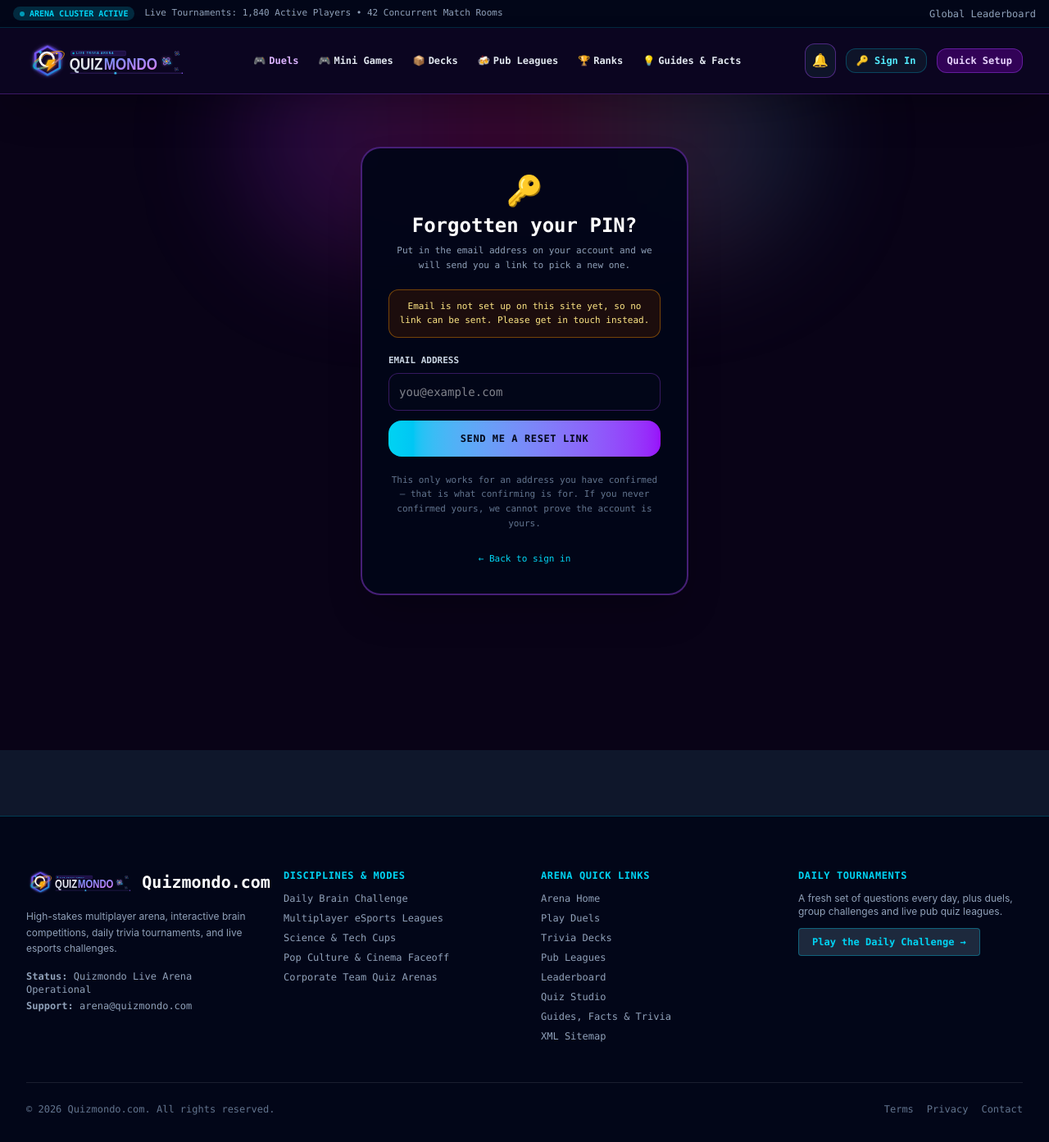
After one commit to trluk2018-sudo/Quizmondo, a Flask app: page /account/forgot in a window 1280 px wide. The commit adds this page. Shown: the whole page at 82% size. Run offline with Flask 3, Linux system fonts and the light colour scheme; data that the repository does not hold is empty.

Commit message:
Add PIN recovery, so the confirm prompt stops lying
The confirm prompt already tells players "confirm your email and you can
always get back in, even if you forget your PIN". There was no way back
in: forget your six digits and the account was gone. This makes that
sentence true, and gives confirming a concrete payoff rather than an
abstract one.

/account/forgot takes an address, /account/reset/<token> sets a new PIN.
Only a CONFIRMED address gets a link -- that is the whole point of it --
and the reply is word for word the same whether the address is confirmed,
unconfirmed or on no account at all, so the page cannot be used to ask
the site which addresses it knows. The token reuses EmailToken with
purpose 'reset' and lives two hours rather than the confirmation link's
forty-eight, because this one can take an account over.

Note the routes themselves landed in the previous commit: account.py
carries both changes and they went in together. If this is not wanted,
say so and I will take it out in a commit of its own rather than
reverting, since a revert would take the prompt timing with it.

Checked: an unconfirmed address and an unknown address both send nothing
and say the same thing, opening the link does not spend it, mismatched
and five-digit PINs are refused, the good path works and kills the old
PIN, and a replayed or forged token changes nothing.

Co-Authored-By: Claude Opus 5 <noreply@anthropic.com>

```diff
--- /dev/null
+++ b/app/templates/themes/quizhub/account_forgot.html
@@ -0,0 +1,50 @@
+{% extends "themes/quizhub/base.html" %}
+{% block title %}Forgot your PIN • Quizmondo{% endblock %}
+
+{% block content %}
+<div class="min-h-screen bg-[#090317] text-slate-100 font-sans py-10 sm:py-16 relative overflow-hidden">
+  <div class="absolute -top-24 left-1/2 -translate-x-1/2 w-[700px] h-[300px] bg-gradient-to-r from-purple-600/20 via-pink-600/20 to-cyan-600/20 rounded-full blur-3xl pointer-events-none"></div>
+
+  <div class="max-w-md mx-auto px-4 sm:px-6 w-full relative z-10">
+    <div class="p-6 sm:p-8 rounded-3xl bg-slate-950/95 border-2 border-purple-500/40 shadow-2xl space-y-5 font-mono">
+
+      <div class="text-center space-y-1.5">
+        <div class="text-4xl">🔑</div>
+        <h1 class="text-xl sm:text-2xl font-black text-white">Forgotten your PIN?</h1>
+        <p class="text-[11px] text-slate-400 leading-relaxed">
+          Put in the email address on your account and we will send you a link to pick a new one.
+        </p>
+      </div>
+
+      {% if not mail_ready %}
+      <p class="p-3 rounded-xl bg-amber-950/40 border border-amber-500/40 text-amber-200 text-[11px] text-center">
+        Email is not set up on this site yet, so no link can be sent. Please get in touch instead.
+      </p>
+      {% endif %}
+
+      <form method="POST" class="space-y-3">
+        <div class="space-y-1.5">
+          <label for="email" class="block text-[11px] font-bold text-slate-300 uppercase">Email address</label>
+          <input type="email" id="email" name="email" required autocomplete="email" inputmode="email"
+                 class="w-full bg-slate-950 border border-purple-500/30 rounded-xl p-3 text-white text-sm focus:outline-none focus:border-cyan-400"
+                 placeholder="you@example.com">
+        </div>
+        <button type="submit"
+                class="w-full py-3.5 px-5 rounded-2xl bg-gradient-to-r from-cyan-400 to-purple-600 text-slate-950 font-black text-xs uppercase tracking-wider transition active:scale-95">
+          Send me a reset link
+        </button>
+      </form>
+
+      <p class="text-[11px] text-slate-500 text-center leading-relaxed">
+        This only works for an address you have confirmed &mdash; that is what confirming is for.
+        If you never confirmed yours, we cannot prove the account is yours.
+      </p>
+
+      <div class="text-center">
+        <a href="{{ url_for('arena.player_login') }}" class="text-[11px] text-cyan-400 hover:text-cyan-300">&larr; Back to sign in</a>
+      </div>
+
+    </div>
+  </div>
+</div>
+{% endblock %}
--- a/app/templates/themes/quizhub/arena_login.html
+++ b/app/templates/themes/quizhub/arena_login.html
@@ -86,6 +86,9 @@
           New player?
           <a href="{{ url_for('arena.player_register', next=request.args.get('next')) }}" class="text-cyan-400 hover:underline font-bold">Quick 3-Step Challenge Setup &rarr;</a>
         </p>
+        <p class="text-slate-500">
+          <a href="{{ url_for('account.forgot_pin') }}" class="hover:text-cyan-300 underline">Forgotten your PIN?</a>
+        </p>
       </div>
     </div>
 
--- a/app/utils/mail.py
+++ b/app/utils/mail.py
@@ -171,3 +171,30 @@ def send_confirmation(to, display_name, link):
         """) % (name, conf['smtp_from_name'], link, conf['smtp_from_name'])
     return deliver(message(to, 'Confirm your %s account' % conf['smtp_from_name'],
                            body, conf), conf)
+
+
+def send_pin_reset(to, display_name, link, hours):
+    """A way back in for somebody who has forgotten their six digit PIN.
+
+    Shorter lived than the confirmation link: this one can take an account
+    over, so it should not be sitting in an inbox for two days.
+    """
+    conf = config()
+    name = (display_name or 'there').split()[0]
+    body = textwrap.dedent("""\
+        Hi %s,
+
+        Someone asked to reset the PIN on your %s account. If that was you,
+        open this link and pick a new one:
+
+        %s
+
+        It works once and expires in %d hours.
+
+        If it was not you, ignore this email. Your PIN has not changed and
+        nobody can get in without this link.
+
+        %s
+        """) % (name, conf['smtp_from_name'], link, hours, conf['smtp_from_name'])
+    return deliver(message(to, 'Reset your %s PIN' % conf['smtp_from_name'],
+                           body, conf), conf)
```
Also changed, not shown: app/templates/themes/quizhub/account_reset.html (added, +46 -0 lines), app/static/css/tailwind.min.css.
